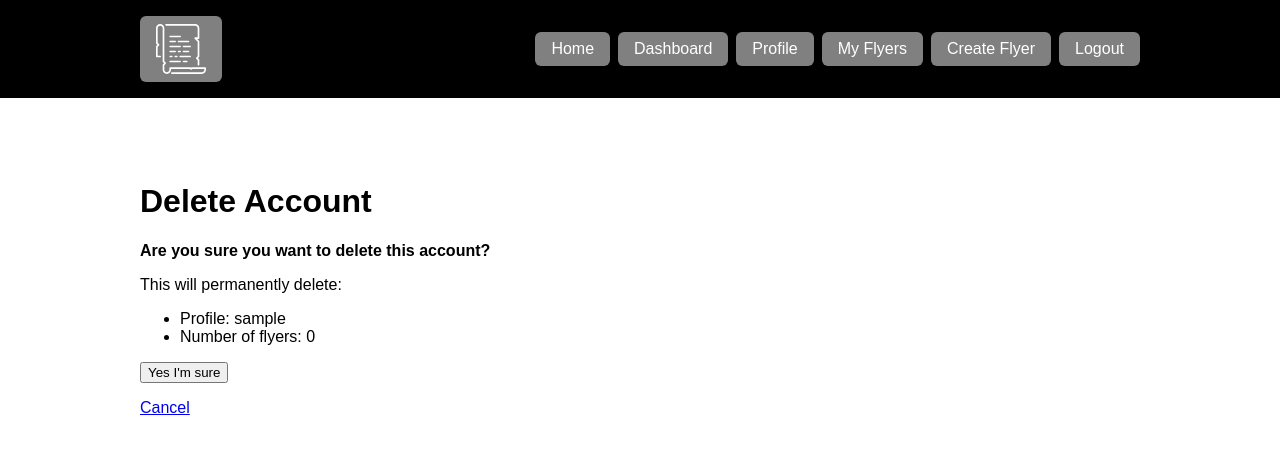
After one commit to Sahtorin/Team-2-Final, a Django app: page /profile/delete/ in a window 1280 px wide. The commit adds this page. Shown: the top 454 px of the page. Run offline with Django 5.2, Linux system fonts and the light colour scheme; the visitor is signed in with stand-in values (Sample User, id 1); data comes from the database, SQL or seed files in the repository; data that the repository does not hold is empty.

Commit message:
implemented profile delete across app

```diff
--- a/flyer_app/urls.py
+++ b/flyer_app/urls.py
@@ -7,6 +7,7 @@ urlpatterns = [
     path("dashboard/", views.dashboard, name="dashboard"),
     path("profile/", views.profile_detail, name="profile_detail"),
     path("profile/edit/", views.profile_edit, name="profile_edit"),
+    path("profile/delete/", views.profile_delete, name="profile_delete"),
     path("flyers/", views.flyer_list, name="flyer_list"),
     path("flyers/create/", views.flyer_create, name="flyer_create"),
     path("flyers/<int:pk>/", views.flyer_detail, name="flyer_detail"),
--- a/flyer_app/views.py
+++ b/flyer_app/views.py
@@ -1,4 +1,4 @@
-from django.contrib.auth import login
+from django.contrib.auth import login, logout
 from django.shortcuts import redirect, get_object_or_404, render
 from django.contrib.auth.decorators import login_required
 from .forms import FlyerForm, ProfileForm, RegisterForm
@@ -89,6 +89,26 @@ def profile_edit(request):
 
 
 @login_required
+def profile_delete(request):
+    profile, _ = Profile.objects.get_or_create(
+        user=request.user,
+        defaults={"display_name": request.user.username},
+    )
+    #safer delete method. only delete on POST
+    if request.method == "POST":
+        user = request.user
+        #logout to avoid session bug
+        logout(request)
+        user.delete()
+        return redirect("home")
+    #render number flyers being deleted on confirm delete redirect
+    return render(request, "flyer_app/profile_confirm_delete.html", {
+        "profile": profile,
+        "flyer_count": profile.flyers.count(),
+    })
+
+
+@login_required
 def flyer_list(request):
     profile, _ = Profile.objects.get_or_create(
         user=request.user,
--- /dev/null
+++ b/templates/flyer_app/profile_confirm_delete.html
@@ -0,0 +1,27 @@
+{% extends "flyer_app/base.html" %}
+
+{% block title %}Delete Account{% endblock %}
+
+{% block content %}
+<h1>Delete Account</h1>
+
+<div>
+    <p><strong>Are you sure you want to delete this account?</strong></p>
+
+    <p>This will permanently delete:</p>
+
+    <ul>
+        <li>Profile: {{ profile.display_name }}</li>
+        <li>Number of flyers: {{ flyer_count }}</li>
+    </ul>
+</div>
+
+<form method="post">
+    {% csrf_token %}
+    <button type="submit">Yes I'm sure</button>
+</form>
+
+<p>
+    <a href="{% url 'profile_detail' %}">Cancel</a>
+</p>
+{% endblock %}
--- a/templates/flyer_app/profile_edit.html
+++ b/templates/flyer_app/profile_edit.html
@@ -14,4 +14,7 @@
 <p>
     <a href="{% url 'profile_detail' %}">Cancel</a>
 </p>
+<p>
+    <a href="{% url 'profile_delete' %}">Delete Account</a>
+</p>
 {% endblock %}
```
